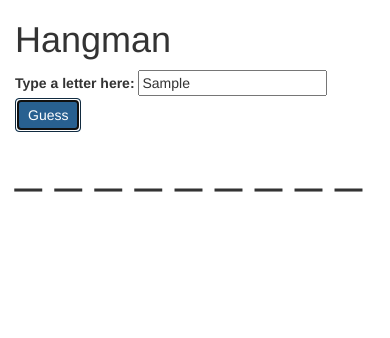
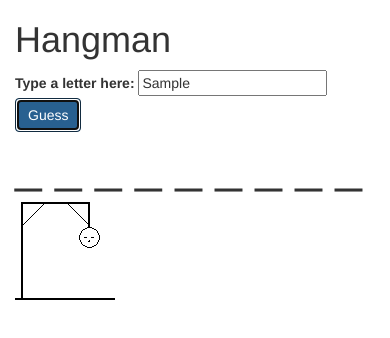
Before and after one commit to pokojt/hangMan2, a plain HTML site: page index.html in a window 390 px wide. Both pictures are taken after typing "Sample" into the empty fields and a click on the button "Guess". Drawn offline with Linux system fonts and the light colour scheme.

Commit message:
First commit to new repository after copy confusion -- site is fully functional with replacing images, no click count limit or win/loss message yet

```diff
--- a/index.html
+++ b/index.html
@@ -23,6 +23,11 @@
 
           </div>
         </div>
+        <div class="col-md-6">
+          <div id="images">
+
+          </div>
+        </div>
       </div>
     </div>
 
--- a/js/scripts.js
+++ b/js/scripts.js
@@ -37,6 +37,7 @@
 
 var blanks = [];
 var letters = [];
+var clickCount = 0;
 
 var wordGenerator = function(randomWord){
   var wordList = ["orange", "coffee", "onomatopoeia", "dangerous", "grandiose", "scintillating", "capricious", "whimsical", "pizzas", "demonic"]
@@ -44,7 +45,7 @@ var wordGenerator = function(randomWord){
   return randomWord;
 };
 
-var splitWord = function(randomWord){   //loop ends in orange each time
+var splitWord = function(randomWord){
   for (var i=0; i<randomWord.length; i++){
     letters.push(randomWord[i]);
   };
@@ -59,11 +60,18 @@ var replaceLetter = function(splitWord) {
 };
 
 var guess = function(userLetter){
+  var correctGuess = false;
+
   for (var i=0; i<letters.length; i++) {
     if (letters[i] === userLetter) {
-      blanks.splice([i], 1, userLetter);
-    };
-  };
+        blanks.splice([i], 1, userLetter);
+        correctGuess = true;
+    }
+  }
+  if (correctGuess === false) {
+    clickCount += 1;
+    $("#images").empty().append('<img src ="img/hang' + clickCount + '.gif">')
+  }
   return blanks;
 };
 
@@ -76,15 +84,22 @@ var youWin = function(blanks) {
 };
 //
 $(document).ready(function() {
-  var random = wordGenerator(); // we discovered that this line is what breaks the specs!
+  var random = wordGenerator();
   var split = splitWord(random);
   var replace = replaceLetter(split);
+  var clickCount = 0;
+  $("#images").append('<img src ="img/hang0.gif">');
+
   $('.blanks').text(replace.join(" "));
   $("form#guess").submit(function(event) {
+
     event.preventDefault();
     var userLetter = $("input#letter-choice").val();
     var userGuess = guess(userLetter);
+    var images = $('#images');
 
-    $('.blanks').text(userGuess.join(" "));
+    if (userGuess.includes(userLetter)){
+     $('.blanks').text(userGuess.join(" "));
+    }
   });
 });
--- a/specs/specs.js
+++ b/specs/specs.js
@@ -21,7 +21,7 @@
 
 describe('wordGenerator', function() {
   it("generates a random word from an array", function() {
-    expect(wordGenerator("orange")).to.be.a('string');
+    expect(wordGenerator()).to.be.a('string');
   });
 });
 
```
